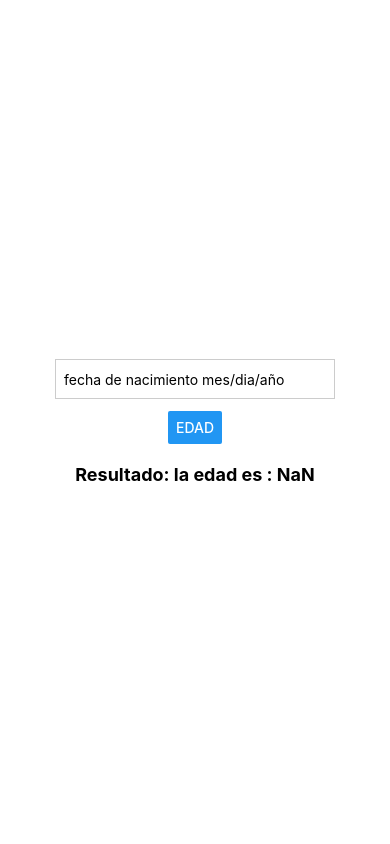
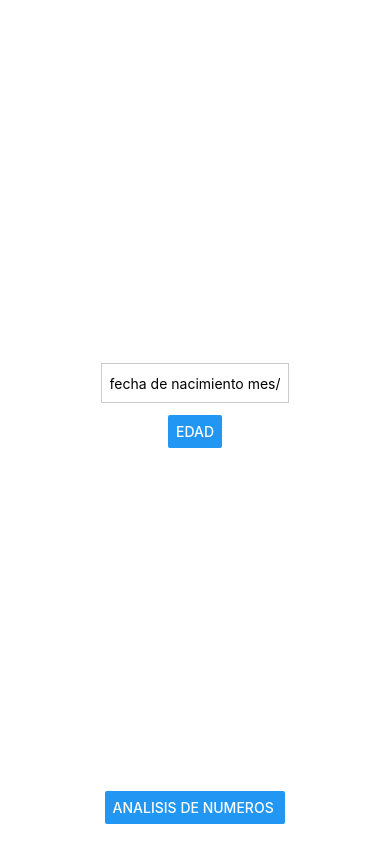
Before and after one commit to Lorrocarro/censaEjecicios, a React Native app: screen / in a window 390 px wide. Both pictures are taken after a click on the button "EDAD". Built offline with nearby package versions, Linux system fonts and the light colour scheme.

Commit message:
analisis de numeros

```diff
--- a/App.js
+++ b/App.js
@@ -1,37 +1,25 @@
 import { StatusBar } from 'expo-status-bar';
 import { StyleSheet, Text, View, TextInput, Button } from 'react-native';
 import React, {useState} from 'react';
+import App1 from './App1.js'; // Import App1
+import App2 from './App2.js'; // Import App2
 export default function App() {
-  // Estado para almacenar la fecha ingresada
-  const [fecha, setFecha] = useState('');
-  // Estado para almacenar el resultado de la edad
-  const [resultado, setResultado] = useState(null);
-/**
-   * Función que realiza la edad de la fecha.
-    * Convierte la fecha ingresada en un objeto Date y calcula la diferencia en años.
-   */
-const edad = () => {
-  var hoy = new Date();
-  var cumpleanos = new Date(fecha);
-  var edad = hoy.getFullYear() - cumpleanos.getFullYear();
+  const [showApp1, setShowApp1] = useState(false);
+  const [showApp2, setShowApp2] = useState(false);
 
-  setResultado("la edad es : "+edad);
-};
   return (
     <View style={styles.container}>
-    <TextInput
-        style={styles.input}
-        placeholder="fecha de nacimiento mes/dia/año"
-        onChangeText={setFecha}
-        value={fecha}
-      />
-    {/* Botón que ejecuta la función edad al ser presionado */}
-      <Button title="Edad" onPress={edad} />
-      {/* Muestra el resultado si no es null */}
-      {resultado !== null && (
-        <Text style={styles.resultado}>Resultado: {resultado}</Text>
+   {!showApp1 ? (
+        <Button title="edad" onPress={() => setShowApp1(true)} />
+      ) : (
+        <App1 />
       )}
-    </View>
+      {!showApp2 ? (
+        <Button title="analisis de numeros " onPress={() => setShowApp2(true)} />
+      ) : (
+        <App2 />
+      )}
+        </View>
   );
 }
 
--- /dev/null
+++ b/App1.js
@@ -0,0 +1,58 @@
+import { StatusBar } from 'expo-status-bar';
+import { StyleSheet, Text, View, TextInput, Button } from 'react-native';
+import React, {useState} from 'react';
+export default function App1() {
+  // Estado para almacenar la fecha ingresada
+  const [fecha, setFecha] = useState('');
+  // Estado para almacenar el resultado de la edad
+  const [resultado, setResultado] = useState(null);
+/**
+   * Función que realiza la edad de la fecha.
+    * Convierte la fecha ingresada en un objeto Date y calcula la diferencia en años.
+   */
+const edad = () => {
+  var hoy = new Date();
+  var cumpleanos = new Date(fecha);
+  var edad = hoy.getFullYear() - cumpleanos.getFullYear();
+
+  setResultado("la edad es : "+edad);
+};
+  return (
+    <View style={styles.container}>
+    <TextInput
+        style={styles.input}
+        placeholder="fecha de nacimiento mes/dia/año"
+        onChangeText={setFecha}
+        value={fecha}
+      />
+    {/* Botón que ejecuta la función edad al ser presionado */}
+      <Button title="Edad" onPress={edad} />
+      {/* Muestra el resultado si no es null */}
+      {resultado !== null && (
+        <Text style={styles.resultado}>Resultado: {resultado}</Text>
+      )}
+    </View>
+  );
+}
+
+const styles = StyleSheet.create({
+  container: {
+    flex: 1,
+    justifyContent: 'center',
+    alignItems: 'center',
+    padding: 20,
+  },
+  input: {
+    width: '80%',
+    height: 40,
+    borderColor: '#ccc',
+    borderWidth: 1,
+    marginBottom: 12,
+    paddingHorizontal: 8,
+  },
+  resultado: {
+    marginTop: 20,
+    fontSize: 18,
+    fontWeight: 'bold',
+  },
+});
--- /dev/null
+++ b/App2.js
@@ -0,0 +1,70 @@
+import { StatusBar } from 'expo-status-bar';
+import { StyleSheet, Text, View, TextInput, Button } from 'react-native';
+import React, {useState} from 'react';
+export default function App2() {
+    const [mayor, setMayor] = useState(0);
+    const [menor, setMenor] = useState(999);
+    const [suma, setSuma] = useState(0);
+    const [cantidad, setCantidad] = useState(0);
+
+  // Estado para almacenar el numero ingresada
+  const [num, setNum] = useState('');
+  // Estado para almacenar el resultado
+  const [resultado, setResultado] = useState(null);
+/**
+   * Función que realiza mayor menor y promedio.
+     */
+const comprobar = () => {
+  if(num > mayor){
+    setMayor(parseFloat(num));
+  }
+  if(num < menor){
+    setMenor(parseFloat(num));
+  }
+        setSuma(suma + parseFloat(num));
+        setCantidad(cantidad + 1);
+setResultado("Ingrese el numero " + (cantidad + 2) + " de 10");
+        if (cantidad + 1 == 10) {
+            let promedio = suma / cantidad;
+            setResultado("El mayor es: " + mayor + "\nEl menor es: " + menor + "\nEl promedio es: " + promedio);
+        }
+};
+  return (
+    <View style={styles.container}>
+    <TextInput
+        style={styles.input}
+        placeholder="Numero"
+        onChangeText={setNum}
+        value={num}
+      />
+    {/* Botón que ejecuta la función edad al ser presionado */}
+      <Button title="Enviar" onPress={comprobar} />
+      {/* Muestra el resultado si no es null */}
+      {resultado !== null && (
+        <Text style={styles.resultado}>Resultado: {resultado}</Text>
+      )}
+    </View>
+  );
+}
+
+const styles = StyleSheet.create({
+  container: {
+    flex: 1,
+    justifyContent: 'center',
+    alignItems: 'center',
+    padding: 20,
+  },
+  input: {
+    width: '80%',
+    height: 40,
+    borderColor: '#ccc',
+    borderWidth: 1,
+    marginBottom: 12,
+    paddingHorizontal: 8,
+  },
+  resultado: {
+    marginTop: 20,
+    fontSize: 18,
+    fontWeight: 'bold',
+  },
+});
```
